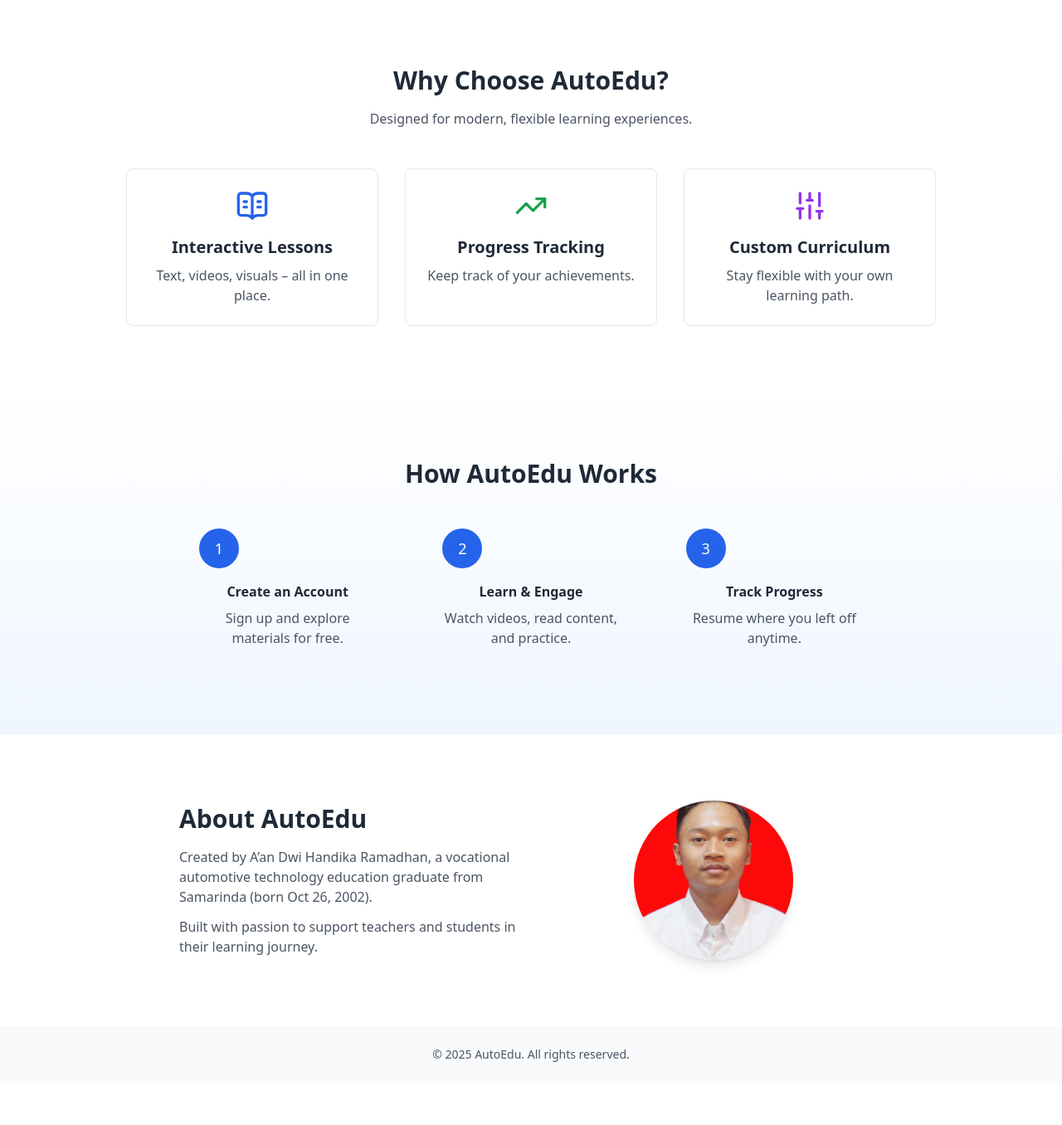
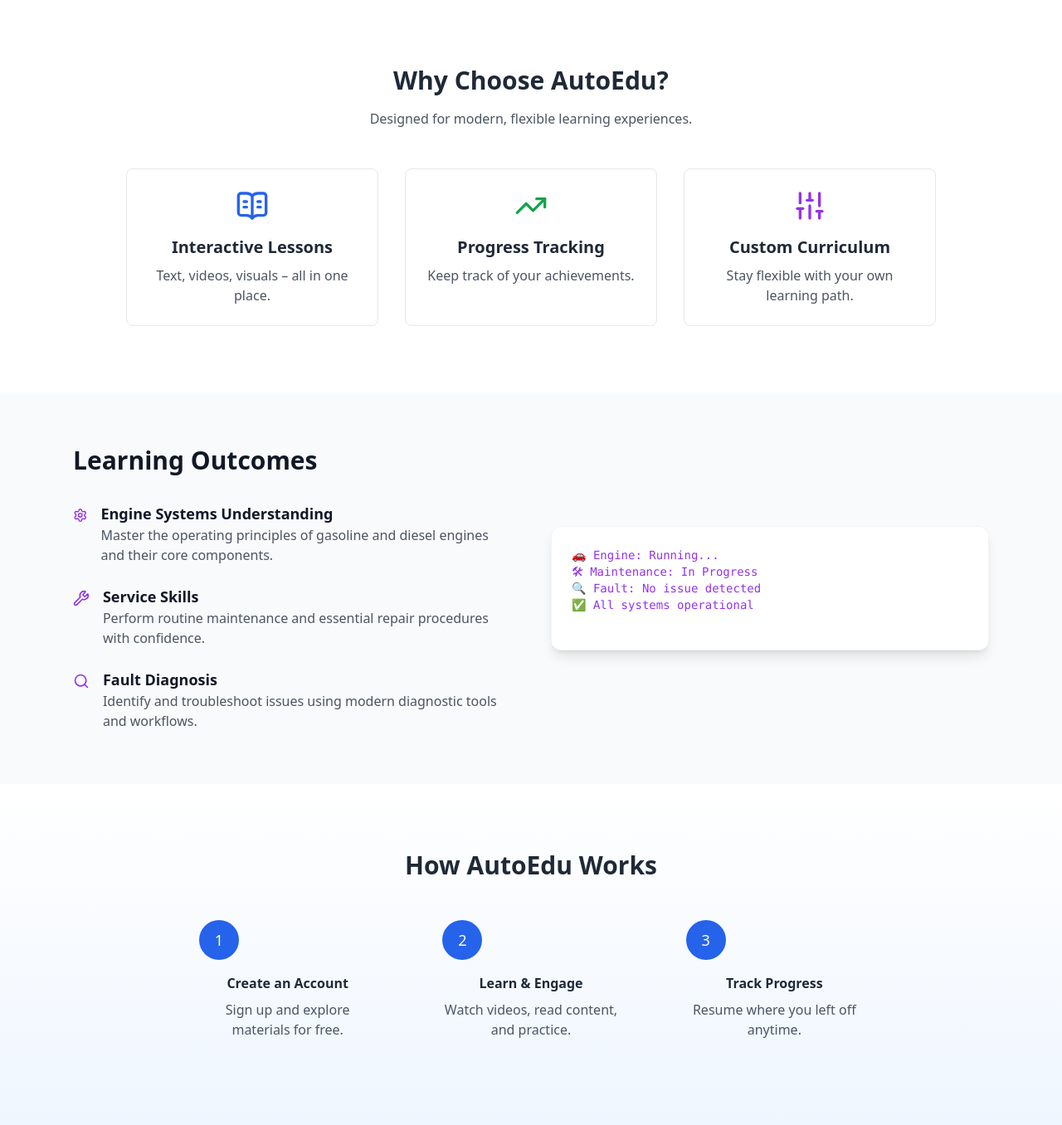
Before and after one commit to CodinginID/autoedu, a Flask app: page / in a window 1280 px wide. Shown: the part 881-2237 px from the top of the page at 83% size. Before the commit the page ends 2161 px from the top, so only its background shows below. Run offline with Flask 3, Linux system fonts and the light colour scheme; some libraries are stand-ins or nearby versions.

Commit message:
add section learning outcomes

```diff
--- a/templates/landing_page.html
+++ b/templates/landing_page.html
@@ -49,6 +49,54 @@
   </div>
 </section>
 
+<!-- Learning Outcomes -->
+<section class="bg-gray-50 py-16">
+  <div class="max-w-6xl mx-auto px-6 grid grid-cols-1 md:grid-cols-2 gap-12 items-center">
+
+    <!-- Left: Learning Outcomes List -->
+    <div>
+      <h2 class="text-3xl font-bold text-gray-900 mb-8">Learning Outcomes</h2>
+      <div class="space-y-6">
+
+        <div class="flex items-start space-x-4">
+          <i data-lucide="settings" class="w-6 h-6 text-purple-600 mt-1"></i>
+          <div>
+            <h3 class="text-lg font-semibold text-gray-900">Engine Systems Understanding</h3>
+            <p class="text-gray-600">Master the operating principles of gasoline and diesel engines and their core components.</p>
+          </div>
+        </div>
+
+        <div class="flex items-start space-x-4">
+          <i data-lucide="wrench" class="w-6 h-6 text-purple-600 mt-1"></i>
+          <div>
+            <h3 class="text-lg font-semibold text-gray-900">Service Skills</h3>
+            <p class="text-gray-600">Perform routine maintenance and essential repair procedures with confidence.</p>
+          </div>
+        </div>
+
+        <div class="flex items-start space-x-4">
+          <i data-lucide="search" class="w-6 h-6 text-purple-600 mt-1"></i>
+          <div>
+            <h3 class="text-lg font-semibold text-gray-900">Fault Diagnosis</h3>
+            <p class="text-gray-600">Identify and troubleshoot issues using modern diagnostic tools and workflows.</p>
+          </div>
+        </div>
+
+      </div>
+    </div>
+
+    <!-- Right: Illustration -->
+    <div class="bg-white rounded-xl p-6 shadow-lg border border-gray-100">
+      <pre class="text-purple-600 font-mono text-sm">
+🚗 Engine: Running...
+🛠 Maintenance: In Progress
+🔍 Fault: No issue detected
+✅ All systems operational
+      </pre>
+    </div>
+
+  </div>
+</section>
 
 <!-- How It Works -->
 <section id="how-it-works" class="py-20 bg-gradient-to-b from-white to-blue-50">
--- a/templates/layout_landing_page.html
+++ b/templates/layout_landing_page.html
@@ -1,15 +1,16 @@
 <!DOCTYPE html>
 <html lang="en">
+
 <head>
-  <meta charset="UTF-8"/>
-  <meta name="viewport" content="width=device-width, initial-scale=1.0"/>
+  <meta charset="UTF-8" />
+  <meta name="viewport" content="width=device-width, initial-scale=1.0" />
   <title>{% block title %}AutoEdu{% endblock %}</title>
   <script src="https://cdn.tailwindcss.com"></script>
   <script>
     // Smooth scroll saat klik navbar
     document.addEventListener("DOMContentLoaded", () => {
       document.querySelectorAll('a[href^="#"]').forEach(link => {
-        link.addEventListener('click', function(e) {
+        link.addEventListener('click', function (e) {
           e.preventDefault();
           const target = document.querySelector(this.getAttribute('href'));
           if (target) target.scrollIntoView({ behavior: 'smooth' });
@@ -18,9 +19,12 @@
     });
   </script>
   <style>
-    html { scroll-behavior: smooth; }
+    html {
+      scroll-behavior: smooth;
+    }
   </style>
 </head>
+
 <body class="font-sans antialiased text-gray-800">
 
   <!-- Navbar -->
@@ -33,7 +37,8 @@
         <a href="#how-it-works" class="hover:text-blue-600 transition">How It Works</a>
         <a href="#about" class="hover:text-blue-600 transition">About</a>
         <a href="/login" class="hover:text-blue-600 transition">Login</a>
-        <a href="/register" class="bg-blue-600 text-white px-4 py-2 rounded-full hover:bg-blue-700 transition">Sign Up</a>
+        <a href="/register" class="bg-blue-600 text-white px-4 py-2 rounded-full hover:bg-blue-700 transition">Sign
+          Up</a>
       </div>
     </div>
   </nav>
@@ -46,11 +51,16 @@
     &copy; 2025 AutoEdu. All rights reserved.
   </footer>
   <script>
-  document.addEventListener("DOMContentLoaded", function () {
+    document.addEventListener("DOMContentLoaded", function () {
+      lucide.createIcons();
+    });
+  </script>
+  <script src="https://unpkg.com/lucide@latest"></script>
+  <!-- Lucide -->
+  <script src="https://unpkg.com/lucide@latest/dist/umd/lucide.min.js"></script>
+  <script>
     lucide.createIcons();
-  });
-</script>
+  </script>
+</body>
 
-    <script src="https://unpkg.com/lucide@latest"></script>
-</body>
 </html>
```
